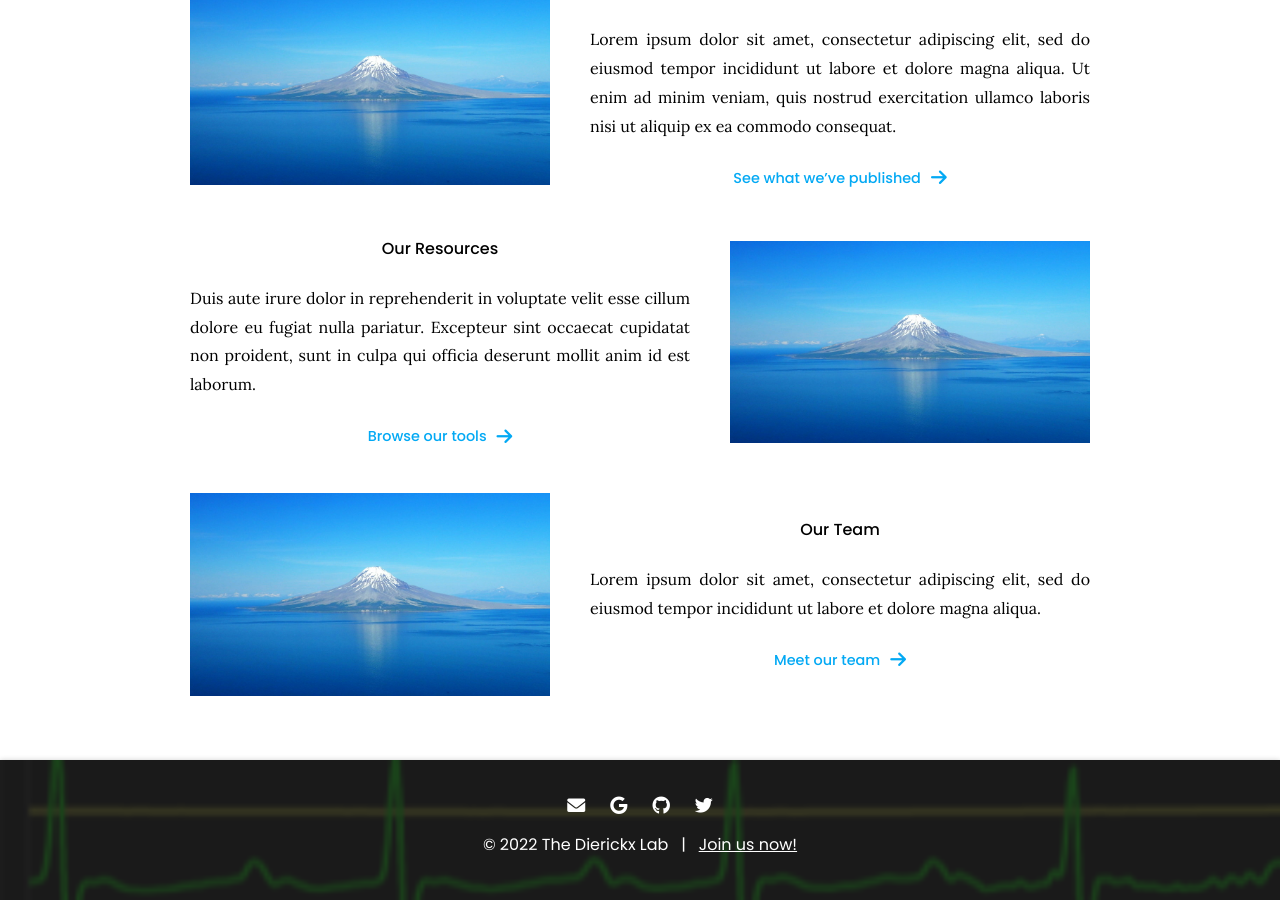
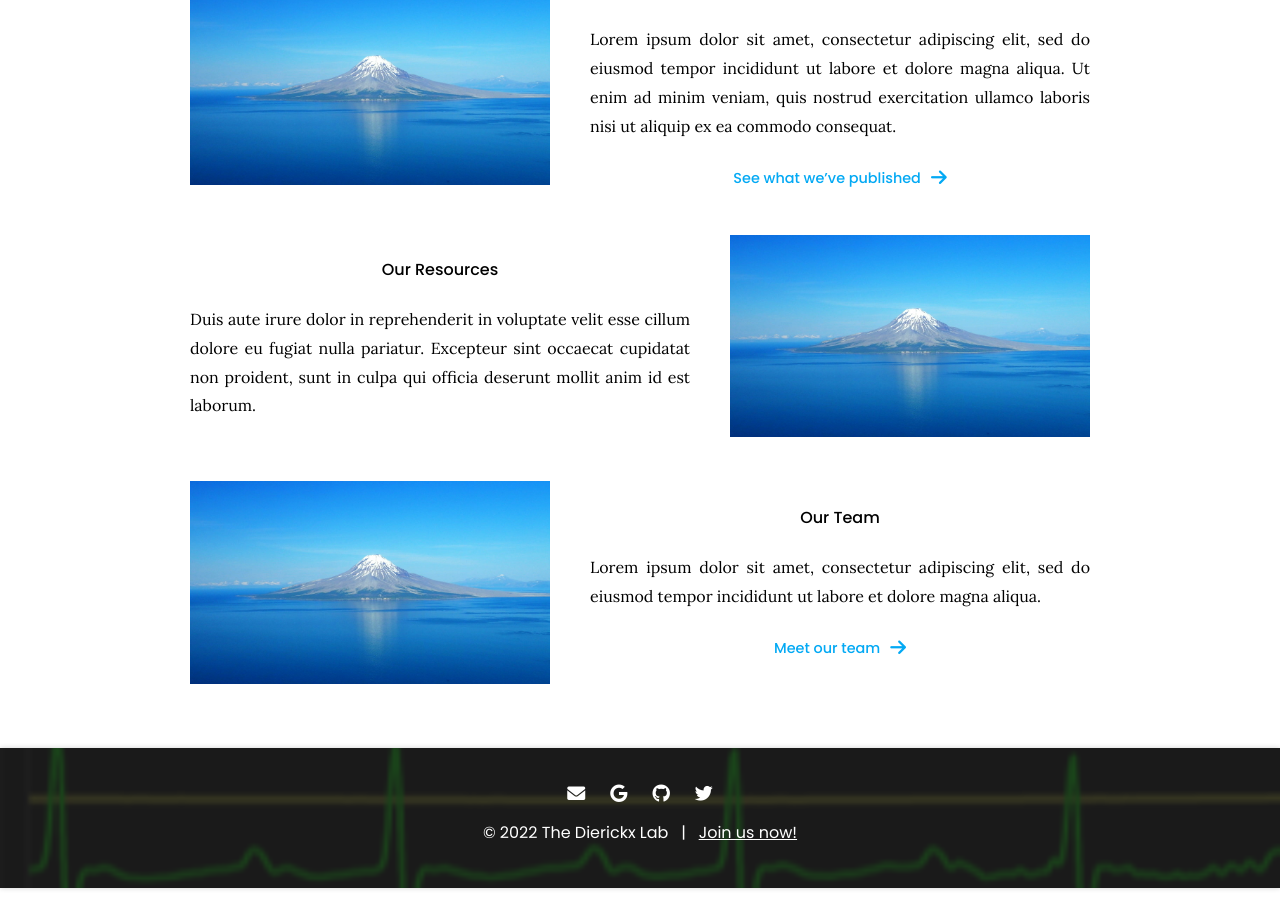
Before and after one commit to theDierickxLab/theDierickxLab, a Jekyll site: the page built from index.md, in a window 1280 px wide and 900 px high, scrolled down 935 px. Built offline with Jekyll 4.4.1, drawn with Linux system fonts in a browser that asks for light colours.

Commit message:
Update index.md

```diff
--- a/index.md
+++ b/index.md
@@ -43,14 +43,7 @@ Ut enim ad minim veniam, quis nostrud exercitation ullamco laboris nisi ut aliqu
 Duis aute irure dolor in reprehenderit in voluptate velit esse cillum dolore eu fugiat nulla pariatur.
 Excepteur sint occaecat cupidatat non proident, sunt in culpa qui officia deserunt mollit anim id est laborum.
 
-{%
-  include link.html
-  link="tools"
-  text="Browse our tools"
-  icon="fas fa-arrow-right"
-  flip=true
-%}
-{:.center}
+
 {% endcapture %}
 
 {%
```
